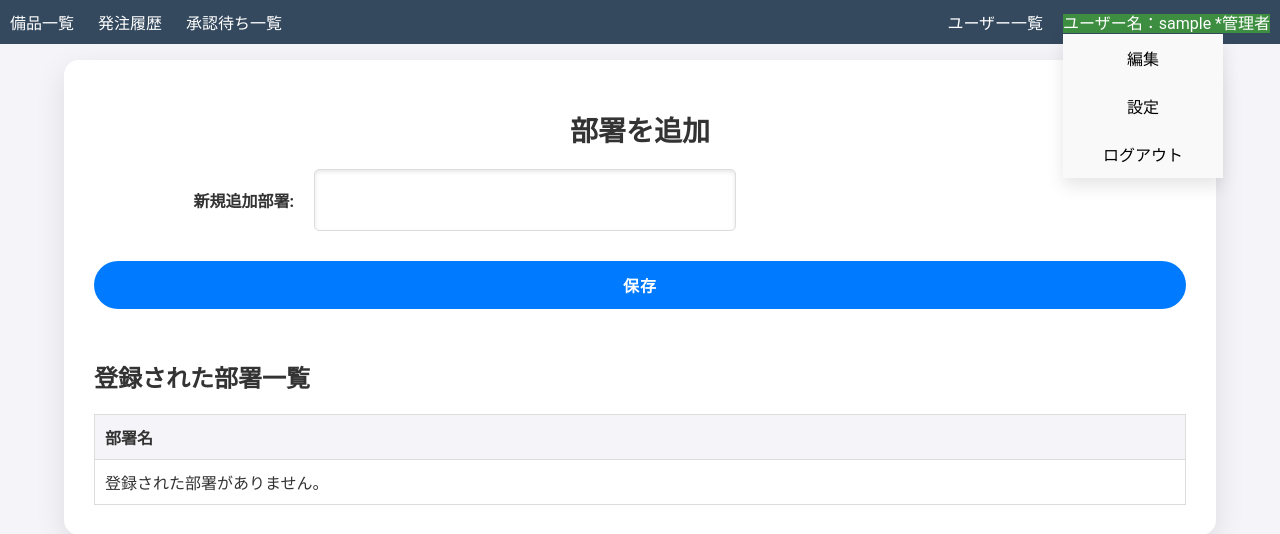
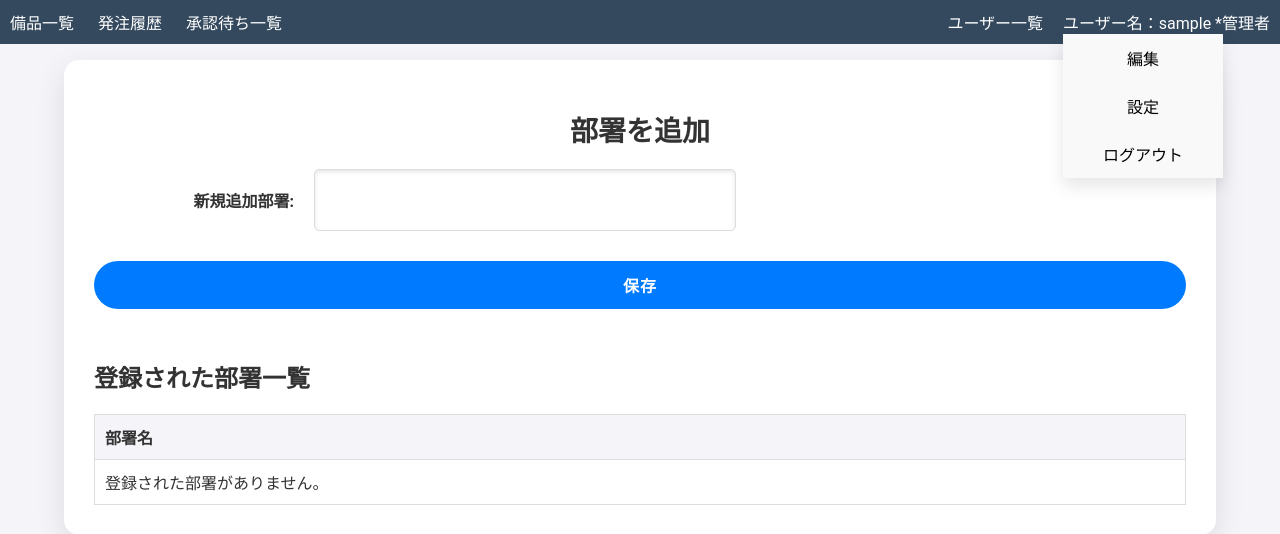
Before and after one commit to tomonoritak/equipment-management-b, a Django app: page /add_department/ in a window 1280 px wide, with the pointer over the restyled element. Shown: the top 534 px of the page. Run offline with Django 4.2, Linux system fonts and the light colour scheme; the visitor is signed in with stand-in values (Sample User, id 1); data that the repository does not hold is empty.

Commit message:
ハイライト修正済み

```diff
--- a/templates/base.html
+++ b/templates/base.html
@@ -49,6 +49,7 @@
             position: relative;
             display: inline-block;
             margin-left: 20px; /* ユーザー名とユーザー一覧の間隔 */
+
         }
 
         .dropdown-content {
@@ -82,7 +83,7 @@
         }
 
         .dropdown:hover .dropbtn {
-            background-color: #3e8e41;
+            /* background-color: #3e8e41; */
         }
 
         /* メインコンテンツのマージンをヘッダーの高さ分だけ設定 */
```
